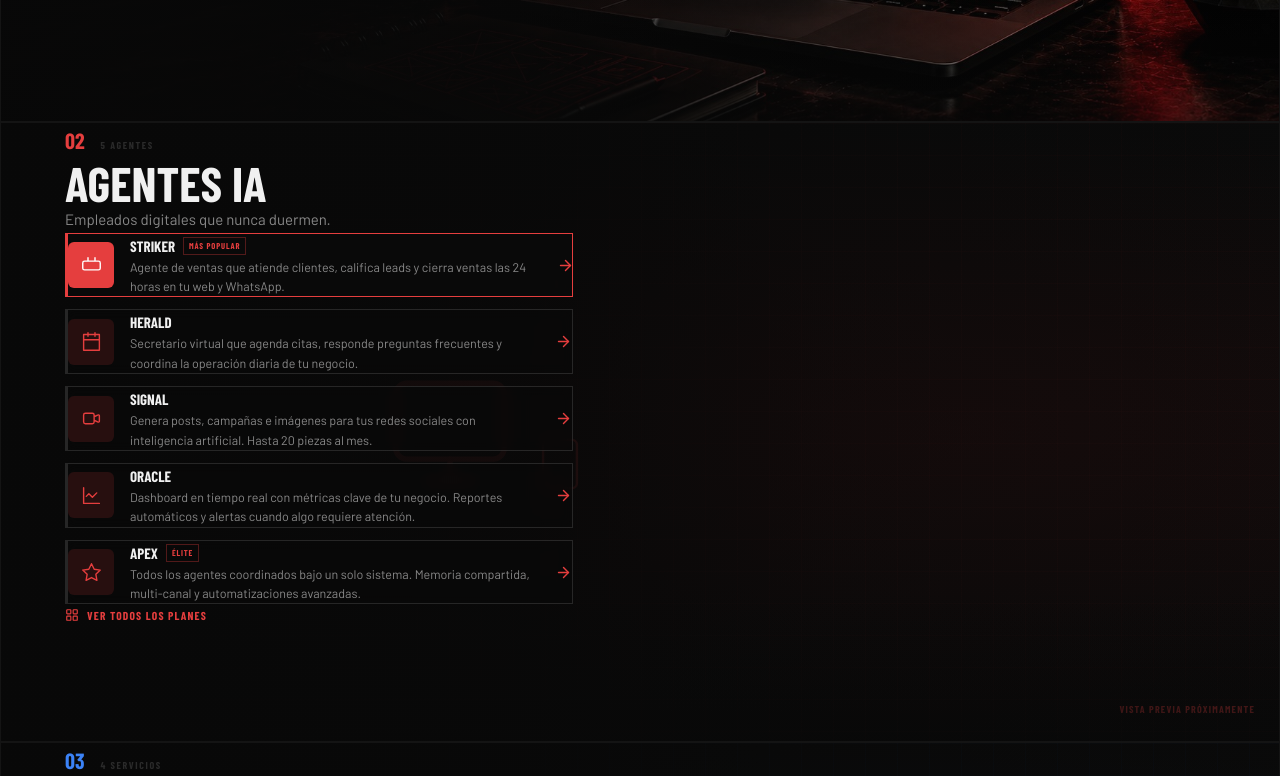
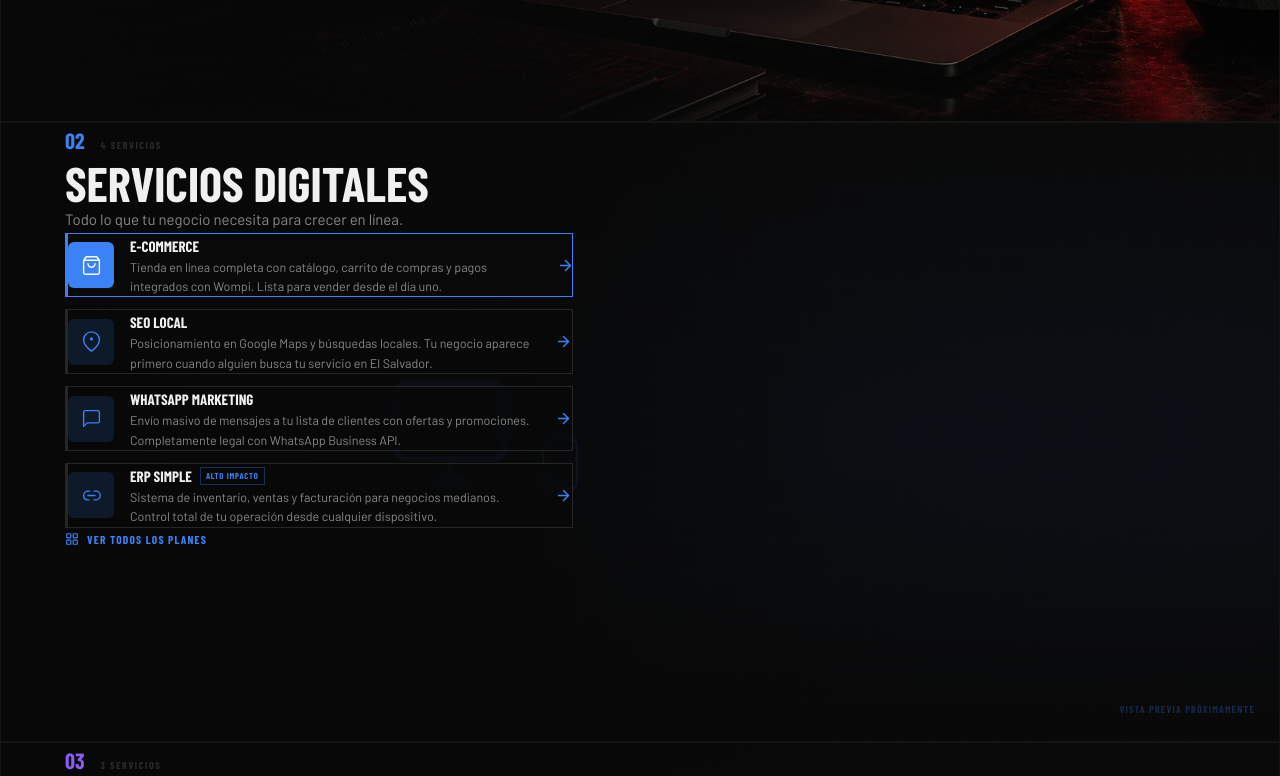
Before and after one commit to dacabrero11/blitz, a Next.js app: page /servicios in a window 1280 px wide. Shown: the part 1160-1936 px from the top of the page. Built offline with nearby package versions, Linux system fonts and the light colour scheme; a web font is replaced by a local one.

Commit message:
Quitar la categoría Agentes IA de Servicios (ya tienen su propia página); agregar imágenes a Sitio Web Completo y Web + Agente IA

```diff
--- a/components/sections/ServiciosGrid.tsx
+++ b/components/sections/ServiciosGrid.tsx
@@ -39,47 +39,14 @@ const CATEGORIAS: Categoria[] = [
         nombre: 'Sitio Web Completo',
         descripcion: '5 a 8 páginas con diseño profesional, blog, SEO básico e integración con WhatsApp. Para negocios que quieren una presencia digital seria.',
         icon: 'M2 3h20v14H2zM8 21h8M12 17v4',
+        mockupImage: '/servicios/sitio-web-completo.jpg',
       },
       {
         nombre: 'Web + Agente IA',
         descripcion: 'Sitio web completo con STRIKER integrado desde el día uno. Tu negocio en línea y atendiendo clientes 24/7 desde el lanzamiento.',
         tag: 'Más completo',
         icon: 'M12 2L2 7l10 5 10-5-10-5zM2 17l10 5 10-5M2 12l10 5 10-5',
-      },
-    ],
-  },
-  {
-    nombre: 'Agentes IA',
-    subtitle: 'Empleados digitales que nunca duermen.',
-    acento: '#E53E3E',
-    count: '5 agentes',
-    items: [
-      {
-        nombre: 'STRIKER',
-        descripcion: 'Agente de ventas que atiende clientes, califica leads y cierra ventas las 24 horas en tu web y WhatsApp.',
-        tag: 'Más popular',
-        icon: 'M20 7H4a2 2 0 00-2 2v6a2 2 0 002 2h16a2 2 0 002-2V9a2 2 0 00-2-2zM16 3v4M8 3v4',
-      },
-      {
-        nombre: 'HERALD',
-        descripcion: 'Secretario virtual que agenda citas, responde preguntas frecuentes y coordina la operación diaria de tu negocio.',
-        icon: 'M3 4h18v18H3zM16 2v4M8 2v4M3 10h18',
-      },
-      {
-        nombre: 'SIGNAL',
-        descripcion: 'Genera posts, campañas e imágenes para tus redes sociales con inteligencia artificial. Hasta 20 piezas al mes.',
-        icon: 'M15 10l4.553-2.069A1 1 0 0121 8.87v6.26a1 1 0 01-1.447.894L15 14M3 8a2 2 0 012-2h8a2 2 0 012 2v8a2 2 0 01-2 2H5a2 2 0 01-2-2V8z',
-      },
-      {
-        nombre: 'ORACLE',
-        descripcion: 'Dashboard en tiempo real con métricas clave de tu negocio. Reportes automáticos y alertas cuando algo requiere atención.',
-        icon: 'M3 3v18h18M18 9l-5 5-4-4-3 3',
-      },
-      {
-        nombre: 'APEX',
-        descripcion: 'Todos los agentes coordinados bajo un solo sistema. Memoria compartida, multi-canal y automatizaciones avanzadas.',
-        tag: 'Élite',
-        icon: 'M12 2l3.09 6.26L22 9.27l-5 4.87 1.18 6.88L12 17.77l-6.18 3.25L7 14.14 2 9.27l6.91-1.01L12 2z',
+        mockupImage: '/servicios/web-agente-ia.jpg',
       },
     ],
   },
```
Also changed, not shown: public/servicios/sitio-web-completo.jpg (added), public/servicios/web-agente-ia.jpg (added).
